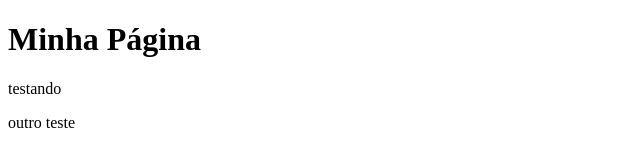
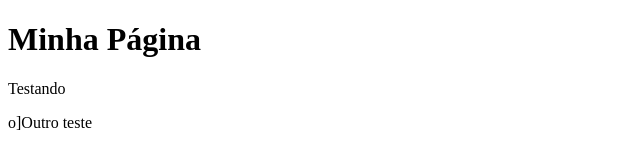
Before and after one commit to alisondieg/sctech-modulo01-semana04, a website: page Aula01/index.html in a window 1280 px wide. Shown: the full height of the page, 0-640 px from the left. Drawn offline with Linux system fonts and the light colour scheme.

Commit message:
Segundo commit

```diff
--- a/Aula01/index.html
+++ b/Aula01/index.html
@@ -9,7 +9,7 @@
 </head>
 <body>
     <h1>Minha Página</h1>
-    <p>testando</p>
-    <p>outro teste</p>
+    <p>Testando</p>
+    <p>o]Outro teste</p>
 </body>
 </html>
```
